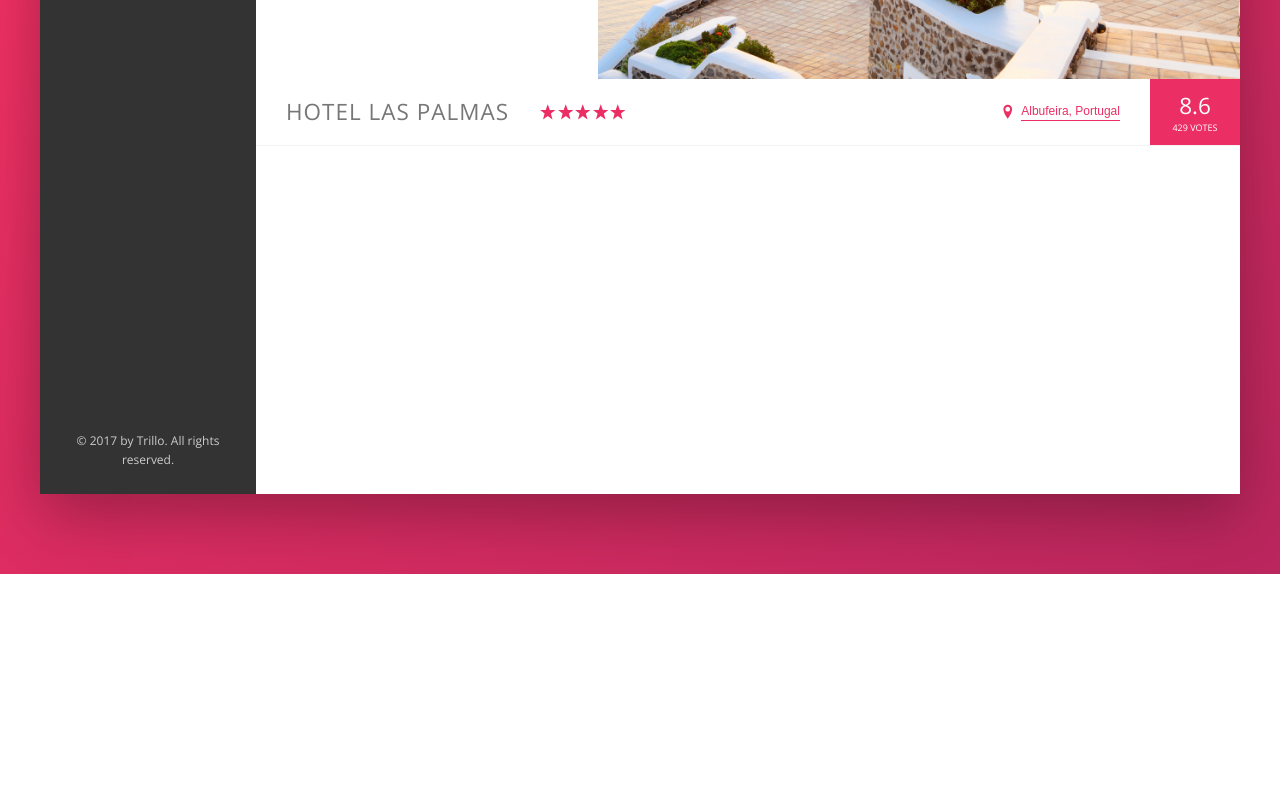
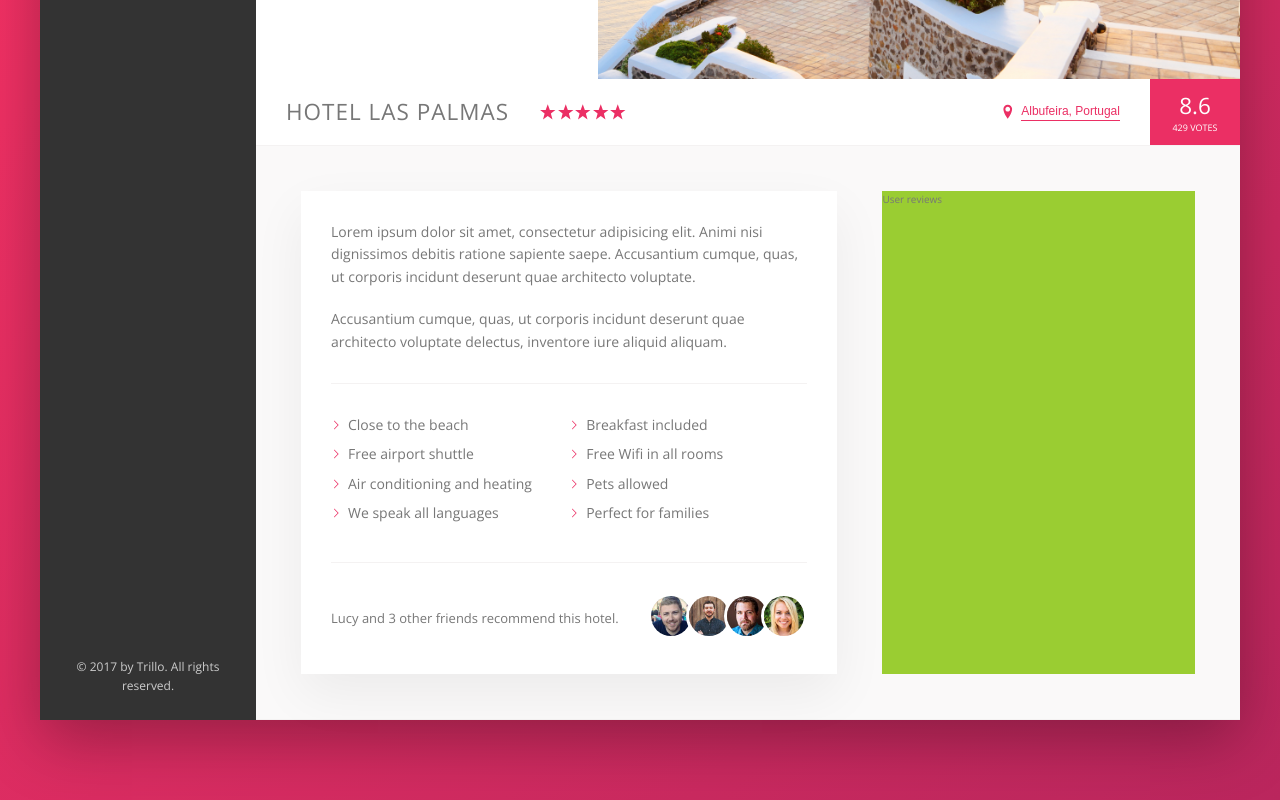
Before and after one commit to satyaki07/Trillo, a website: page index.html in a window 1280 px wide. Shown: the part 456-1256 px from the top of the page. Before the commit the page ends 1030 px from the top, so only its background shows below. Drawn offline with nearby package versions, Linux system fonts and the light colour scheme.

Commit message:
details section add

```diff
--- a/index.html
+++ b/index.html
@@ -132,6 +132,41 @@
                             <div class="overview__rating-count">429 votes</div>
                         </div>
                     </div>
+
+                    <div class="detail">
+                        <div class="description">
+                            <p class="paragraph">
+                                Lorem ipsum dolor sit amet, consectetur adipisicing elit. Animi nisi dignissimos debitis ratione sapiente saepe. Accusantium cumque, quas, ut corporis incidunt deserunt quae architecto voluptate.
+                            </p>
+                            <p class="paragraph">
+                                Accusantium cumque, quas, ut corporis incidunt deserunt quae architecto voluptate delectus, inventore iure aliquid aliquam.
+                            </p>
+                            <ul class="list">
+                                <li class="list__item">Close to the beach</li>
+                                <li class="list__item">Breakfast included</li>
+                                <li class="list__item">Free airport shuttle</li>
+                                <li class="list__item">Free Wifi in all rooms</li>
+                                <li class="list__item">Air conditioning and heating</li>
+                                <li class="list__item">Pets allowed</li>
+                                <li class="list__item">We speak all languages</li>
+                                <li class="list__item">Perfect for families</li>
+                            </ul>
+                            <div class="recommend">
+                                <p class="recommend__count">Lucy and 3 other friends recommend this hotel.</p>
+
+                                <div class="recommend__friends">
+                                    <img src="img/user-3.jpg" alt="Friend 1" class="recommend__photo">
+                                    <img src="img/user-4.jpg" alt="Friend 2" class="recommend__photo">
+                                    <img src="img/user-5.jpg" alt="Friend 3" class="recommend__photo">
+                                    <img src="img/user-6.jpg" alt="Friend 4" class="recommend__photo">
+                                </div>
+                            </div>
+                        </div>
+
+                        <div class="user-reviews">
+                            User reviews
+                        </div>
+                    </div>
                 </main>
             </div>
         </div>
--- a/sass/_base.scss
+++ b/sass/_base.scss
@@ -19,6 +19,9 @@ COLORS
     --color-grey-dark-3: #999;
 
     --shadow-dark: 0 2rem 6rem rgba(0,0,0, .3);
+    --shadow-light: 0 2rem 5rem rgba(0,0,0,.06);
+
+    --line: 1px solid var(--color-grey-light-2);
 }
 
 * {
--- a/sass/_components.scss
+++ b/sass/_components.scss
@@ -193,7 +193,7 @@
     display: flex;
     justify-content: space-between;
     align-items: center;
-    border-bottom: 1px solid var(--color-grey-light-2);
+    border-bottom: var(--line);
     &__heading {
         font-size: 2.25rem;
         font-weight: 300;
@@ -283,6 +283,7 @@
     50% {
         transform: scale(1.05);
         box-shadow: 0 1rem 4rem rgba(0,0,0,.25);
+        -webkit-transform:translate3d(0,0,0);
     }
 
     100% {
@@ -290,3 +291,74 @@
         box-shadow: none;
     }
 }
+
+//Paragraph
+.paragraph:not(:last-of-type) {
+    margin-bottom: 2rem ;
+}
+
+//List
+.list {
+    list-style: none;
+    margin: 3rem 0;
+    padding: 3rem 0;
+    border-top: var(--line);
+    border-bottom: var(--line);
+
+    display: flex;
+    flex-wrap: wrap;
+
+    &__item {
+        flex: 0 0 50%;
+        margin-bottom: .7rem;
+    }
+
+    &__item::before {
+        content: "";
+        display: inline-block;
+        height: 1rem;
+        width: 1rem;
+        margin-right: .7rem;
+
+        // Older browsers
+        // background-image: url(../img/chevron-thin-right.svg);
+        // background-size: cover;
+
+        // Newer browsers - masks
+        background-color: var(--color-primary);
+        -webkit-mask-image: url(../img/chevron-thin-right.svg);
+        -webkit-mask-size: cover;
+        mask-image: url(../img/chevron-thin-right.svg);
+        mask-size: cover;
+    }
+}
+
+//Recommend
+.recommend {
+    font-size: 1.3rem;
+    color: var(--color-grey-dark-2);
+    display: flex;
+    align-items: center;
+
+    &__count {
+        margin-right: auto;
+
+    }
+
+    &__friends {
+
+    }
+
+    &__photo {
+        box-sizing: content-box;
+        height: 4rem;
+        width: 4rem;
+        border-radius: 50%;
+        border: 3px solid #fff;
+
+        &:not(:last-child) {
+            margin-right: -1.15rem;
+        }
+
+    }
+}
--- a/sass/_layout.scss
+++ b/sass/_layout.scss
@@ -10,7 +10,7 @@
     height: 7rem;
     font-size: 1.4rem;
     background-color: #fff;
-    border-bottom: 1px solid var(--color-grey-light-2);
+    border-bottom: var(--line);
 
     display: flex;
     justify-content: space-between;
@@ -33,7 +33,27 @@
 
 .hotel-view {
     background-color: #fff;
-    height: 80rem;
 
     flex: 1;
 }
+
+.detail {
+    display: flex;
+    padding: 4.5rem;
+    background-color: var(--color-grey-light-1);
+    border-bottom: var(--line);
+}
+
+.description {
+    font-size: 1.4rem;
+    background-color: #fff;
+    box-shadow: var(--shadow-light);
+    padding: 3rem;
+    flex: 0 0 60%;
+    margin-right: 4.5rem;
+}
+
+.user-reviews {
+    background-color: yellowgreen;
+    flex: 1;
+}
```
Also changed, not shown: css/style.css.
